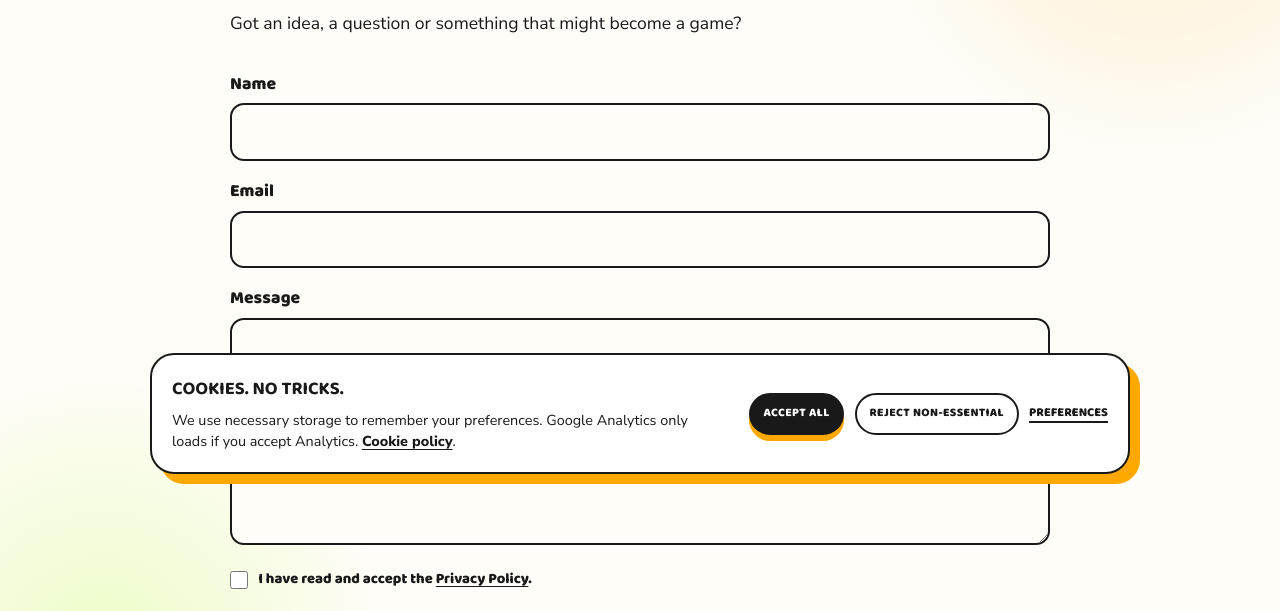
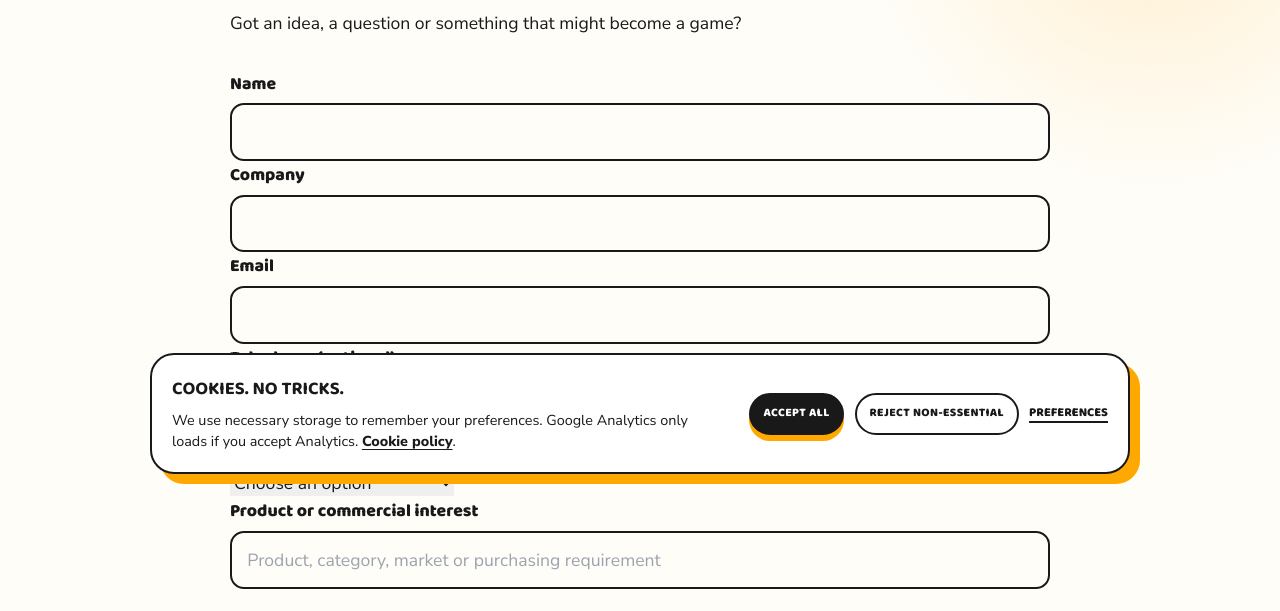
Before and after one commit to hubsienda/naralimon, a Next.js app: page /en/contact in a window 1280 px wide. Shown: the part 310-921 px from the top of the page. Built offline with nearby package versions, Linux system fonts and the light colour scheme; no server answers.

Commit message:
Build bilingual commercial enquiry form

```diff
--- a/components/ContactForm.tsx
+++ b/components/ContactForm.tsx
@@ -5,34 +5,60 @@ import { FormEvent, useState } from "react";
 import type { Locale } from "@/lib/types";
 
 type FormState = "idle" | "loading" | "success" | "error";
+type ErrorKind = "validation" | "rate_limited" | "send_failed" | "unknown" | null;
 
 export default function ContactForm({ locale }: { locale: Locale }) {
   const [state, setState] = useState<FormState>("idle");
+  const [errorKind, setErrorKind] = useState<ErrorKind>(null);
+
   const text = locale === "es"
     ? {
         name: "Nombre",
+        company: "Empresa",
         email: "Email",
+        telephone: "Teléfono (opcional)",
+        enquiryType: "Tipo de consulta",
+        manufacturer: "Fabricante / productor",
+        buyer: "Comprador profesional",
+        other: "Otra consulta comercial",
+        choose: "Selecciona una opción",
+        interest: "Producto o interés comercial",
+        interestPlaceholder: "Producto, categoría, mercado o necesidad de compra",
         message: "Mensaje",
-        button: "ENVIAR",
+        button: "ENVIAR CONSULTA",
         sending: "ENVIANDO…",
         consentPrefix: "He leído y acepto la",
         privacy: "Política de Privacidad",
-        successTitle: "MENSAJE ENVIADO",
-        successBody: "Gracias. Te responderemos lo antes posible.",
-        error: "No hemos podido enviar el mensaje. Inténtalo de nuevo.",
+        successTitle: "CONSULTA ENVIADA",
+        successBody: "Gracias. Revisaremos la información y responderemos si vemos un posible encaje comercial.",
+        validation: "Revisa los campos obligatorios y vuelve a intentarlo.",
+        rateLimited: "Se han enviado demasiadas solicitudes desde esta conexión. Inténtalo de nuevo más tarde.",
+        sendFailed: "No hemos podido entregar el mensaje. Inténtalo de nuevo o escribe a naralimongroup@naralimon.com.",
       }
     : {
         name: "Name",
+        company: "Company",
         email: "Email",
+        telephone: "Telephone (optional)",
+        enquiryType: "Enquiry type",
+        manufacturer: "Manufacturer / producer",
+        buyer: "Professional buyer",
+        other: "Other commercial enquiry",
+        choose: "Choose an option",
+        interest: "Product or commercial interest",
+        interestPlaceholder: "Product, category, market or purchasing requirement",
         message: "Message",
-        button: "SEND",
+        button: "SEND ENQUIRY",
         sending: "SENDING…",
         consentPrefix: "I have read and accept the",
         privacy: "Privacy Policy",
-        successTitle: "MESSAGE SENT",
-        successBody: "Thank you. We'll get back to you as soon as possible.",
-        error: "We couldn't send your message. Please try again.",
+        successTitle: "ENQUIRY SENT",
+        successBody: "Thank you. We will review the information and reply if we see a possible commercial fit.",
+        validation: "Please review the required fields and try again.",
+        rateLimited: "Too many requests have been sent from this connection. Please try again later.",
+        sendFailed: "We could not deliver your message. Please try again or email naralimongroup@naralimon.com.",
       };
+
   const privacyHref = locale === "es" ? "/privacidad" : "/en/privacy";
 
   const submit = async (event: FormEvent<HTMLFormElement>) => {
@@ -42,6 +68,7 @@ export default function ContactForm({ locale }: { locale: Locale }) {
     const formElement = event.currentTarget;
     const form = new FormData(formElement);
     setState("loading");
+    setErrorKind(null);
 
     try {
       const response = await fetch("/api/contact", {
@@ -49,30 +76,70 @@ export default function ContactForm({ locale }: { locale: Locale }) {
         headers: { "Content-Type": "application/json" },
         body: JSON.stringify({
           name: form.get("name"),
+          companyName: form.get("companyName"),
           email: form.get("email"),
+          telephone: form.get("telephone"),
+          enquiryType: form.get("enquiryType"),
+          productInterest: form.get("productInterest"),
           message: form.get("message"),
-          company: form.get("company"),
+          website: form.get("website"),
           privacyAccepted: form.get("privacy") === "on",
           locale,
         }),
       });
 
-      if (!response.ok) throw new Error("send_failed");
+      const result = await response.json().catch(() => ({ error: "unknown" })) as { ok?: boolean; error?: string };
+      if (!response.ok || result.ok !== true) {
+        setErrorKind(
+          result.error === "validation" ? "validation"
+            : result.error === "rate_limited" ? "rate_limited"
+              : result.error === "send_failed" ? "send_failed"
+                : "unknown",
+        );
+        setState("error");
+        return;
+      }
+
       formElement.reset();
       setState("success");
     } catch {
+      setErrorKind("send_failed");
       setState("error");
     }
   };
 
+  const errorMessage = errorKind === "validation"
+    ? text.validation
+    : errorKind === "rate_limited"
+      ? text.rateLimited
+      : text.sendFailed;
+
   return (
-    <form className="contact-form" onSubmit={submit} noValidate={false}>
-      <label><span>{text.name}</span><input name="name" autoComplete="name" maxLength={120} required /></label>
-      <label><span>{text.email}</span><input name="email" type="email" autoComplete="email" maxLength={254} required /></label>
+    <form className="contact-form commercial-contact-form" onSubmit={submit}>
+      <div className="contact-form-grid">
+        <label><span>{text.name}</span><input name="name" autoComplete="name" maxLength={120} required /></label>
+        <label><span>{text.company}</span><input name="companyName" autoComplete="organization" maxLength={180} required /></label>
+        <label><span>{text.email}</span><input name="email" type="email" autoComplete="email" maxLength={254} required /></label>
+        <label><span>{text.telephone}</span><input name="telephone" type="tel" autoComplete="tel" maxLength={50} /></label>
+        <label>
+          <span>{text.enquiryType}</span>
+          <select name="enquiryType" required defaultValue="">
+            <option value="" disabled>{text.choose}</option>
+            <option value="manufacturer">{text.manufacturer}</option>
+            <option value="buyer">{text.buyer}</option>
+            <option value="other">{text.other}</option>
+          </select>
+        </label>
+        <label>
+          <span>{text.interest}</span>
+          <input name="productInterest" maxLength={300} placeholder={text.interestPlaceholder} required />
+        </label>
+      </div>
+
       <label><span>{text.message}</span><textarea name="message" rows={7} maxLength={5000} required /></label>
 
       <div className="contact-honeypot" aria-hidden="true">
-        <label>Company<input name="company" tabIndex={-1} autoComplete="off" /></label>
+        <label>Website<input name="website" tabIndex={-1} autoComplete="off" /></label>
       </div>
 
       <label className="contact-consent">
@@ -80,17 +147,17 @@ export default function ContactForm({ locale }: { locale: Locale }) {
         <span>{text.consentPrefix} <Link href={privacyHref}>{text.privacy}</Link>.</span>
       </label>
 
-      <button type="submit" className="button button-dark" disabled={state === "loading"}>
+      <button type="submit" className="button button-primary" disabled={state === "loading"}>
         {state === "loading" ? text.sending : text.button}
       </button>
 
-      {state === "success" && (
+      {state === "success" ? (
         <div className="form-status form-success" role="status">
           <strong>{text.successTitle}</strong>
           <p>{text.successBody}</p>
         </div>
-      )}
-      {state === "error" && <p className="form-note form-error" role="alert">{text.error}</p>}
+      ) : null}
+      {state === "error" ? <p className="form-note form-error" role="alert">{errorMessage}</p> : null}
     </form>
   );
 }
```
